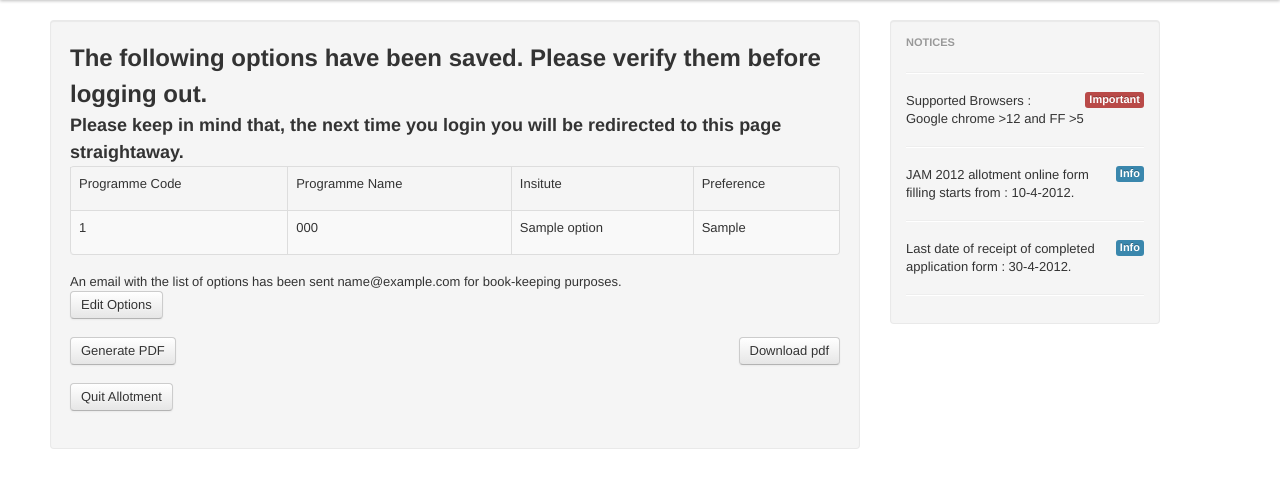
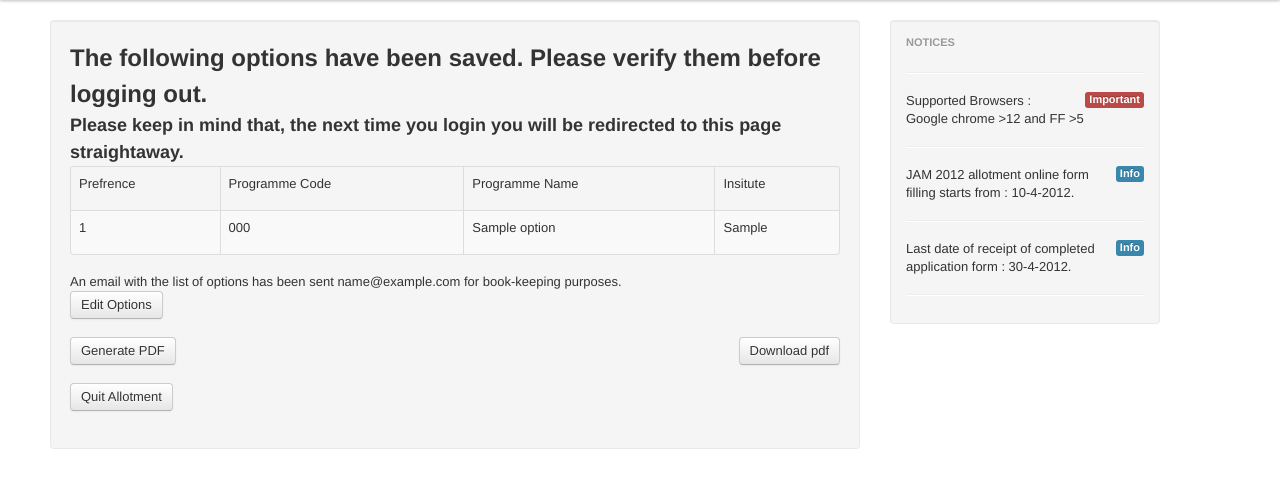
Before and after one commit to primalpop/aloha, a Django app: template template/allotter/complete.html in a window 1280 px wide. Shown: the part 40-529 px from the top of the page. Run offline with Django 3.2, Linux system fonts and the light colour scheme; the template is opened without the code that fills it: most values are stand-ins (such as "Sample title", 1, 10 or a date in 2020).

Commit message:
rearranged the table headers

```diff
--- a/template/allotter/complete.html
+++ b/template/allotter/complete.html
@@ -11,10 +11,10 @@
 {% if options_chosen %}
 <table class="table table-bordered table-striped">
 <thead>
+<td><p>Prefrence</p></td>
 <td><p>Programme Code </p></td>
-<td><p>Programme Name </p></td>
+<td><p>Programme Name</p></td>
 <td><p>Insitute </p></td>
-<td><p>Preference </p></td>
 </thead>
 
 <tbody>
```
